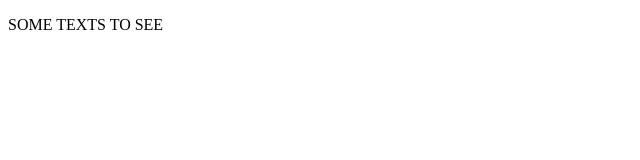
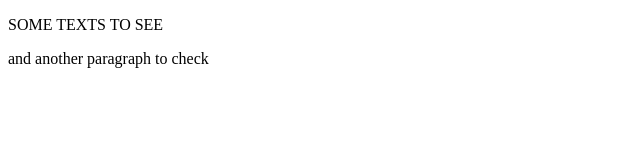
Before and after one commit to mdkcad/Github-Test, a plain HTML site: page index.html in a window 1280 px wide. Shown: the whole page, without its empty margins (0-640 px from the left). Drawn offline with Linux system fonts and the light colour scheme.

Commit message:
Update index.html

```diff
--- a/index.html
+++ b/index.html
@@ -12,6 +12,8 @@
 
   <p> SOME TEXTS TO SEE </p>
 
+  <p> and another paragraph to check </p>
+
 </body>
 
 </html>
```
